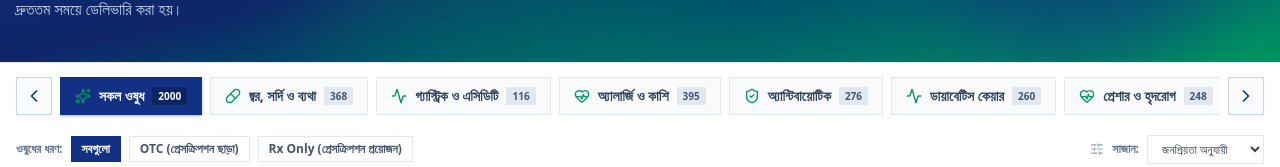
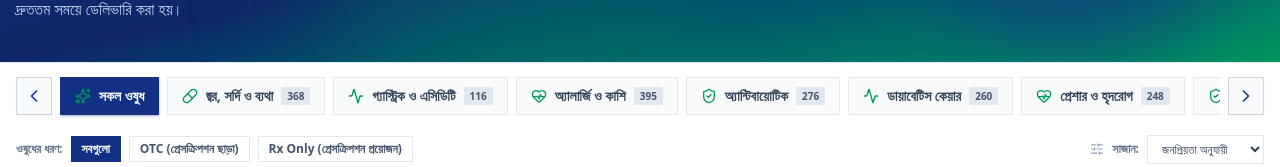
Before and after one commit to yeakubali2112/belipharmecy, a React (Vite) app: page / in a window 1280 px wide. Shown: the part 329-496 px from the top of the page. Built offline with nearby package versions, Linux system fonts and the light colour scheme; no server answers.

Commit message:
Remove 2000 count badge from All Medicines category button

```diff
--- a/src/components/CategoryFilter.jsx
+++ b/src/components/CategoryFilter.jsx
@@ -84,11 +84,13 @@ export const CategoryFilter = ({ sortBy, setSortBy, filterRx, setFilterRx }) =>
                     {renderIcon(cat.icon)}
                   </span>
                   <span>{lang === 'bn' ? cat.nameBn : cat.nameEn}</span>
-                  <span className={`text-[10px] px-1.5 py-0.5 rounded-none font-bold ${
-                    isSelected ? 'bg-[#0d2463] text-white' : 'bg-slate-200 text-slate-600'
-                  }`}>
-                    {count}
-                  </span>
+                  {cat.id !== 'all' && (
+                    <span className={`text-[10px] px-1.5 py-0.5 rounded-none font-bold ${
+                      isSelected ? 'bg-[#0d2463] text-white' : 'bg-slate-200 text-slate-600'
+                    }`}>
+                      {count}
+                    </span>
+                  )}
                 </button>
               );
             })}
```
